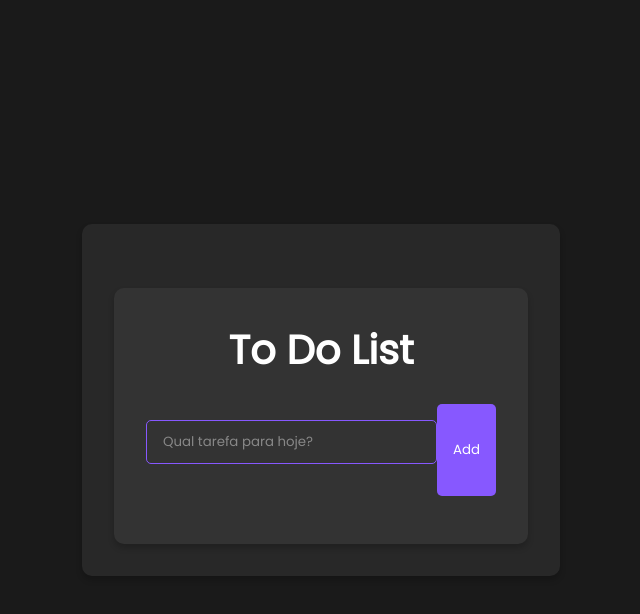
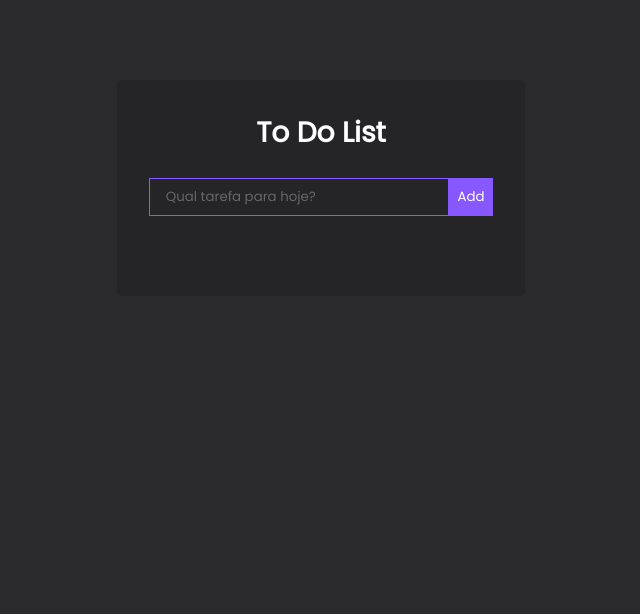
Before and after one commit to VitorHmaia/todo-react-app, a React (Create React App) app: page / in a window 1280 px wide. Shown: the top 614 px of the page, without its empty margins (319-959 px from the left). Built offline with nearby package versions, Linux system fonts and the light colour scheme.

Commit message:
style: dark background to a modern concept

```diff
--- a/src/App.css
+++ b/src/App.css
@@ -1,7 +1,5 @@
-/* Importa a fonte "Poppins" do Google Fonts para ser usada em todo o aplicativo */
 @import url('https://fonts.googleapis.com/css2?family=Poppins&display=swap');
 
-/* Estilos globais para reset de margens, preenchimento e uso da caixa de borda */
 * {
   font-family: 'Poppins', sans-serif;
   margin: 0;
@@ -9,111 +7,84 @@
   box-sizing: border-box;
 }
 
-/* Estilos para o corpo da página */
 body {
-  background: #1A1A1A;
+  background: #2a292b;
   display: flex;
   justify-content: center;
   align-items: center;
-  min-height: 100vh;
 }
 
-/* Estilos do componente App */
 .App {
   text-align: center;
-  max-width: 800px; /* Reduz a largura máxima para evitar uma aparência muito ampla */
-  background: #282828; /* Fundo mais escuro */
-  padding: 2rem;
-  border-radius: 10px;
-  box-shadow: 0 4px 6px rgba(0, 0, 0, 0.2); /* Sombra ligeiramente mais intensa */
-  color: #fff;
-  margin: 2rem;
 }
 
-/* Estilos para o título h1 */
 h1 {
   color: #fff;
-  margin-bottom: 1.5rem; /* Aumenta a margem inferior para melhor separação */
-  font-size: 2.5rem; /* Aumenta o tamanho do título */
+  margin-bottom: 0.5rem;
+  font-size: 1.75rem;
 }
 
-/* Estilos do contêiner de tarefas */
 .TodoWrapper {
-  background: #333;
+  background: #252527;
+  margin-top: 5rem;
   padding: 2rem;
-  border-radius: 10px;
-  box-shadow: 0 4px 6px rgba(0, 0, 0, 0.2);
-  margin-top: 2rem;
+  border-radius: 5px;
 }
 
-/* Estilos para o formulário de adição de tarefas */
 .TodoForm {
   width: 100%;
   margin-bottom: 1rem;
-  display: flex;
-  justify-content: space-between;
 }
 
-/* Estilos para a entrada de texto da tarefa */
 .todo-input {
   outline: none;
-  background: #333;
+  background: none;
   border: 1px solid #8758ff;
-  padding: 0.7rem 1rem; /* Aumenta o preenchimento para destacar o input */
+  padding: 0.5rem 1rem;
   margin-top: 1rem;
   margin-bottom: 2rem;
-  width: 100%;
+  width: 300px;
   color: #fff;
-  border-radius: 5px;
 }
 
-/* Estilos para o espaço reservado da entrada de texto da tarefa */
 .todo-input::placeholder {
-  color: #888;
+  color: #ffffff4d;
 }
 
-/* Estilos para o botão de adicionar tarefa */
 .todo-btn {
   background: #8758ff;
   color: #fff;
   border: none;
-  padding: 0.7rem 1rem; /* Aumenta o preenchimento para combinar com o input */
+  padding: 0.55rem;
   cursor: pointer;
-  border-radius: 5px;
 }
 
-/* Estilos para as tarefas individuais */
 .Todo {
   display: flex;
   justify-content: space-between;
   align-items: center;
-  background: #282828; /* Fundo mais escuro para um visual consistente */
+  background: #8758ff;
   color: #fff;
-  padding: 1rem;
+  padding: 0.75rem 1rem;
   border-radius: 5px;
   margin-bottom: 1rem;
-  box-shadow: 0 2px 4px rgba(0, 0, 0, 0.2);
 }
 
-/* Estilos para o ícone de lixeira */
 .fa-trash {
   margin-left: 0.75rem;
 }
 
-/* Estilos para as tarefas incompletas */
 .incompleted {
   color: #fff;
   cursor: pointer;
 }
 
-/* Estilos para as tarefas completas */
 .completed {
   color: #c5aeff;
   text-decoration: line-through;
   cursor: pointer;
 }
 
-/* Estilos para ícones de edição e exclusão */
 .edit-icon,
 .delete-icon {
   cursor: pointer;
```
